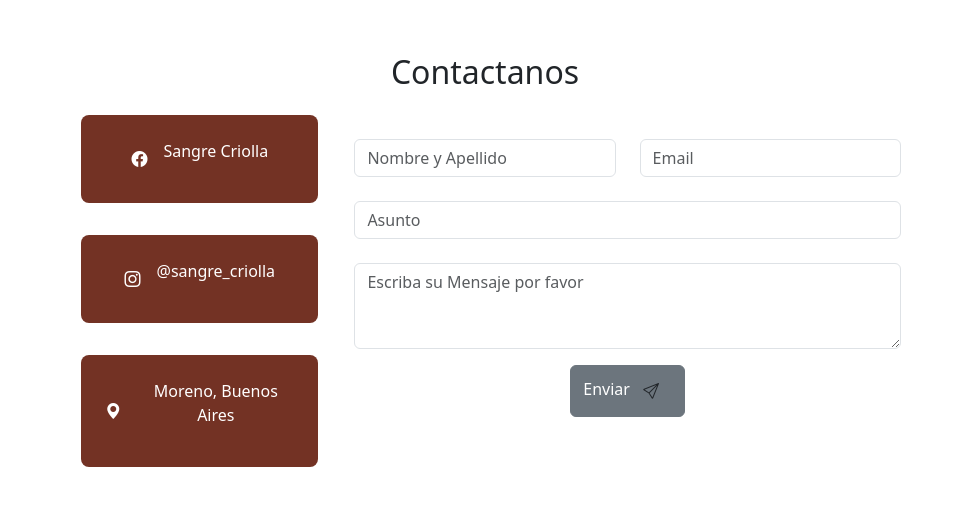
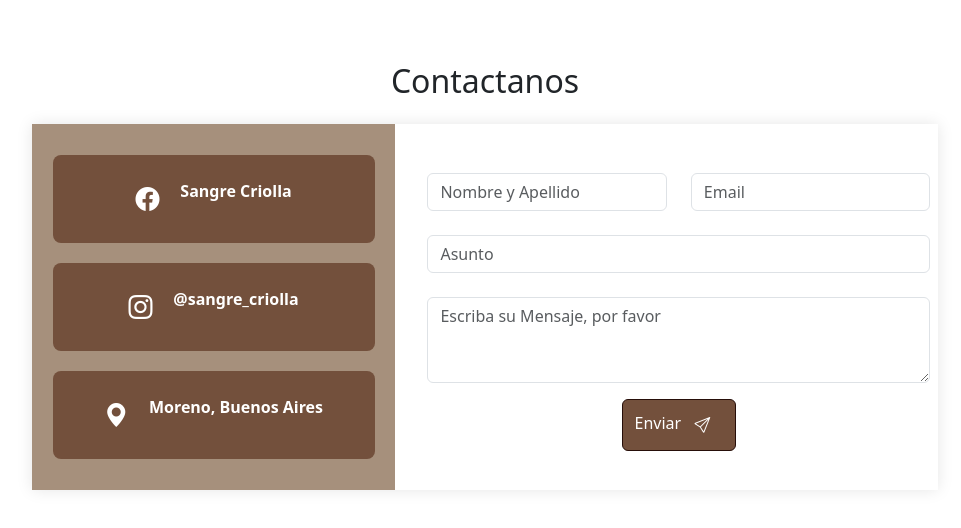
Before and after one commit to SDanielP/FinalProyectRolling-Sangre-Criolla, a React (Vite) app in the folder front-end/: page / in a window 1280 px wide. Shown: the part 124-652 px from the top of the page, without its empty margins (155-1116 px from the left). Built offline with nearby package versions, Linux system fonts and the light colour scheme.

Commit message:
seccion contacto completa con estilos

```diff
--- a/front-end/src/components/FormularioEmailJS.jsx
+++ b/front-end/src/components/FormularioEmailJS.jsx
@@ -69,14 +69,14 @@ const FormularioEmailJS = () => {
                 as="textarea"
                 rows={3}
                 name="message"
-                placeholder="Escriba su Mensaje por favor"
+                placeholder="Escriba su Mensaje, por favor"
               ></Form.Control>
             </Form.Group>
           </Col>
         </Row>
         <Row>
           <Col sm={12} className="d-flex justify-content-center">
-            <Button type="submit" variant="secondary" value="Enviar">
+            <Button type="submit" value="Enviar" className="colorBoton">
               Enviar
               <i className="bi bi-send btn" />
             </Button>
--- a/front-end/src/components/InfoContacto.jsx
+++ b/front-end/src/components/InfoContacto.jsx
@@ -1,29 +1,22 @@
-// import { MdLocationPin } from 'react-icons/md';
-// import { RiInstagramFill } from 'react-icons/ri';
-// import { FaFacebook } from 'react-icons/fa';
 import './contactoEstilo.css';
 import 'bootstrap-icons/font//bootstrap-icons.css';
 import { Container } from 'react-bootstrap';
 
 function InfoContacto() {
-  // const icono = <MdEmail className="iconoContacto" />;
   return (
     <>
-      <Container>
+      <Container className="cajaDatos">
         <div className="cajaContacto">
-          {/* <FaFacebook className="iconoContacto" /> */}
-          <i className="bi bi-facebook" />
-          <p>Sangre Criolla</p>
+          <i className="bi bi-facebook fs-4" />
+          <p className="fs-6 fw-semibold">Sangre Criolla</p>
         </div>
         <div className="cajaContacto">
-          {/* <RiInstagramFill className="iconoContacto" /> */}
-          <i className="bi bi-instagram" />
-          <p>@sangre_criolla</p>
+          <i className="bi bi-instagram fs-4" />
+          <p className="fs-6 fw-semibold">@sangre_criolla</p>
         </div>
         <div className="cajaContacto">
-          {/* <MdLocationPin className="iconoContacto" /> */}
-          <i className="bi bi-geo-alt-fill"></i>
-          <p>Moreno, Buenos Aires</p>
+          <i className="bi bi-geo-alt-fill fs-4"></i>
+          <p className="fs-6 fw-semibold">Moreno, Buenos Aires</p>
         </div>
       </Container>
     </>
--- a/front-end/src/components/contactoEstilo.css
+++ b/front-end/src/components/contactoEstilo.css
@@ -1,13 +1,26 @@
+/* Contenedor Vertical */
+.cajaDatos {
+  background-color: #a6907c;
+  padding: 1.3rem;
+  display: flex;
+  flex-direction: column;
+  justify-content: center;
+  align-items: center;
+  flex: 1;
+}
+
+/* Tarjetas Individuales */
 .cajaContacto {
   color: #fff;
   padding: 1.5rem;
-  background-color: #733224;
+  margin: 10px;
+  background-color: #73503c;
   display: flex;
   align-items: center;
   justify-content: center;
-  gap: 1rem;
+  gap: 1.3rem;
   border-radius: 8px;
-  margin-bottom: 2rem;
+  width: 100%;
 }
 
 .iconoContacto {
@@ -19,6 +32,37 @@
   border-radius: 50%;
 }
 
-svg {
-  width: 6rem;
+.bordeFormulario {
+  display: flex;
+  flex-direction: row;
+  padding: 0;
+  background-color: white;
+  box-shadow: 0 0 15px rgba(0, 0, 0, 0.1);
 }
+
+.centrarFormulario {
+  display: flex;
+  align-items: center;
+  padding: 0 20px;
+}
+
+.colorBoton {
+  border: 1px solid #260e09;
+  background-color: #73503c;
+  color: #fff;
+  margin-bottom: 15px;
+}
+
+.colorBoton:hover {
+  border: 1px solid #260e09;
+  background-color: #a6907c !important;
+  color: #000000;
+}
+
+.btn {
+  color: #fff;
+}
+.btn:hover {
+  background-color: #a6907c !important;
+  color: #000000;
+}
--- a/front-end/src/pages/Contacto.jsx
+++ b/front-end/src/pages/Contacto.jsx
@@ -2,6 +2,7 @@ import 'bootstrap/dist/css/bootstrap.min.css';
 import { Container, Row, Col } from 'react-bootstrap';
 import InfoContacto from '../components/InfoContacto';
 import FormularioEmailJS from '../components/FormularioEmailJS';
+import '../components/contactoEstilo.css';
 
 function Contact() {
   return (
@@ -13,12 +14,12 @@ function Contact() {
           </Col>
         </Row>
       </Container>
-      <Container>
+      <Container className="bordeFormulario">
         <Row>
-          <Col sm={4}>
+          <Col sm={5}>
             <InfoContacto />
           </Col>
-          <Col sm={8}>
+          <Col sm={7} className="centrarFormulario">
             <FormularioEmailJS />
           </Col>
         </Row>
```
